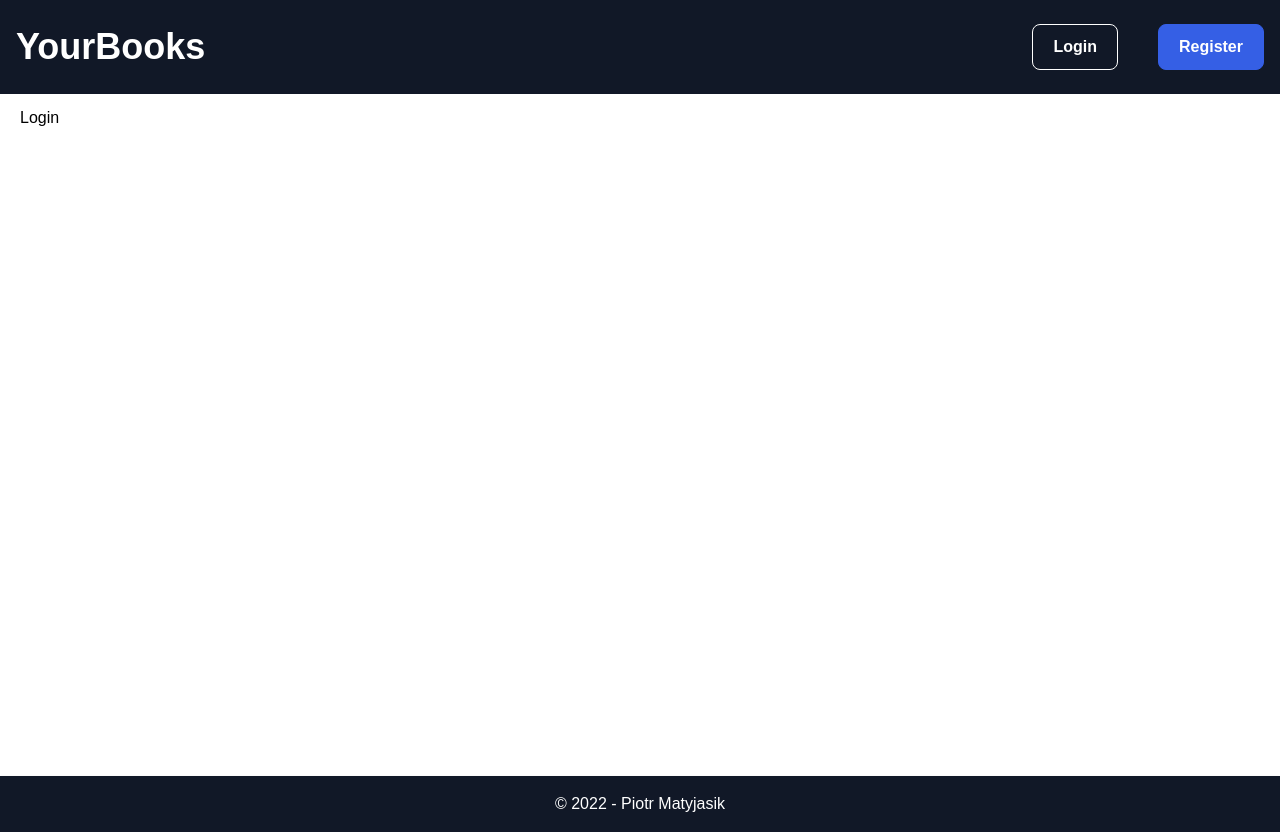
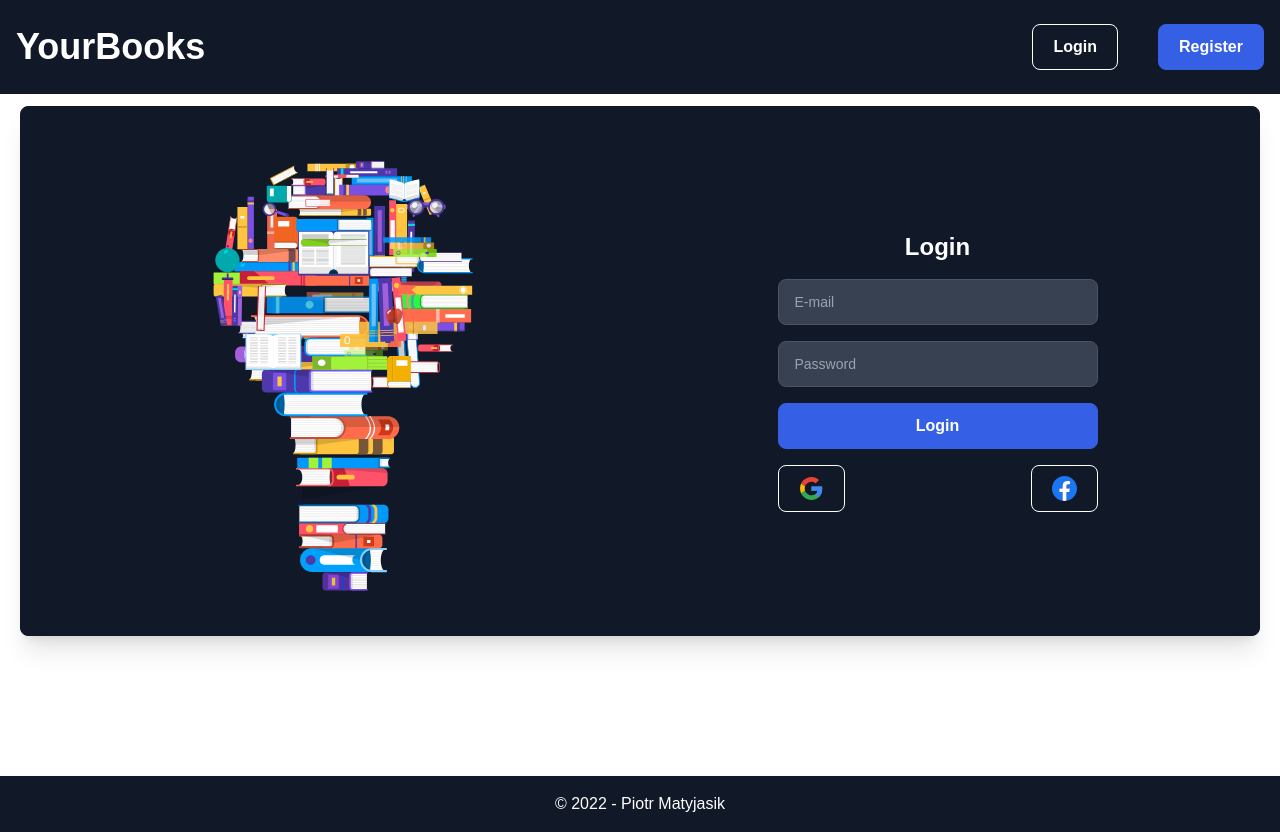
Before and after one commit to pmatyjasik/your-books, a Next.js app: page /login in a window 1280 px wide. Built offline with nearby package versions, Linux system fonts and the light colour scheme; no server answers.

Commit message:
page/login

```diff
--- a/src/pages/login.tsx
+++ b/src/pages/login.tsx
@@ -1,10 +1,106 @@
 import type { NextPage } from 'next';
 import UnauthorizedPage from 'templates/UnauthorizedPage';
+import { Form, Formik, FormikHelpers } from 'formik';
+import * as Yup from 'yup';
+import { signInWithEmailAndPassword } from 'firebase/auth';
+import { GoogleLogin, auth } from '../firebase/firebase';
+import Google from 'assets/google.svg';
+import Facebook from 'assets/facebook.svg';
+import Button from 'components/Button';
+import Input from 'components/Input';
+import login from 'assets/login.json';
+import { useRouter } from 'next/router';
+import Lottie from 'lottie-react';
+
+const initialValues = {
+	email: '',
+	password: '',
+	message: '',
+};
+
+type FormValues = typeof initialValues;
+
+const LoginSchema = Yup.object().shape({
+	email: Yup.string()
+		.email('Niepoprawny adres email')
+		.required('Pole wymagane'),
+	password: Yup.string()
+		.matches(
+			/^(?=.*[A-Za-z])(?=.*\d)[A-Za-z\d]{8,}$/,
+			'Hasło musi zawierać przynajmniej 8 znaków, w tym co najmniej jedną literę i cyfrę'
+		)
+		.required('Pole wymagane'),
+});
 
 const Login: NextPage = () => {
+	const router = useRouter();
+
+	const handleGoogleLogin = () => {
+		GoogleLogin(() => router.push('/profil'));
+	};
+
+	const onSubmit = async (
+		values: FormValues,
+		{ resetForm, setFieldError }: FormikHelpers<FormValues>
+	) => {
+		try {
+			await signInWithEmailAndPassword(auth, values.email, values.password);
+			resetForm();
+			router.push('/profil');
+		} catch (e) {
+			setFieldError('message', 'Coś poszło nie tak');
+		}
+	};
 	return (
 		<UnauthorizedPage title={'Login'} content={'Login'}>
-			<h1>Login</h1>
+			<div className="flex justify-center p-6 text-white border border-solid rounded-lg shadow-xl bg-secondary border-secondary">
+				<div className="items-center justify-center hidden w-1/2 lg:flex">
+					<Lottie
+						animationData={login}
+						loop={true}
+						className="md:h-96 lg:h-[30rem]"
+					/>
+				</div>
+				<div className="flex flex-col items-center justify-center lg:items-center md:items-center md:w-full lg:w-1/2">
+					<h3 className="px-4 mb-4 text-2xl font-bold">Login</h3>
+					<Formik
+						initialValues={initialValues}
+						onSubmit={onSubmit}
+						validationSchema={LoginSchema}
+					>
+						{({ values, errors, handleChange, handleSubmit, touched }) => (
+							<Form className="flex flex-col w-64 sm:w-80">
+								<Input
+									type="text"
+									value={values.email}
+									required
+									error={touched.email ? errors.email : undefined}
+									placeholder="E-mail"
+									onChange={handleChange('email')}
+								/>
+								<Input
+									type="password"
+									value={values.password}
+									error={touched.password ? errors.password : undefined}
+									required
+									placeholder="Password"
+									onChange={handleChange('password')}
+								/>
+								<p className="text-red-300">{errors.message}</p>
+								<Button onClick={handleSubmit}>Login</Button>
+								<div className="flex flex-row justify-between mt-4">
+									<Button outline onClick={handleGoogleLogin}>
+										<Google width={25} height={25} />
+									</Button>
+									<Button outline onClick={handleGoogleLogin}>
+										<Facebook width={25} height={25} />
+									</Button>
+								</div>
+							</Form>
+						)}
+					</Formik>
+				</div>
+			</div>
 		</UnauthorizedPage>
 	);
 };
```
